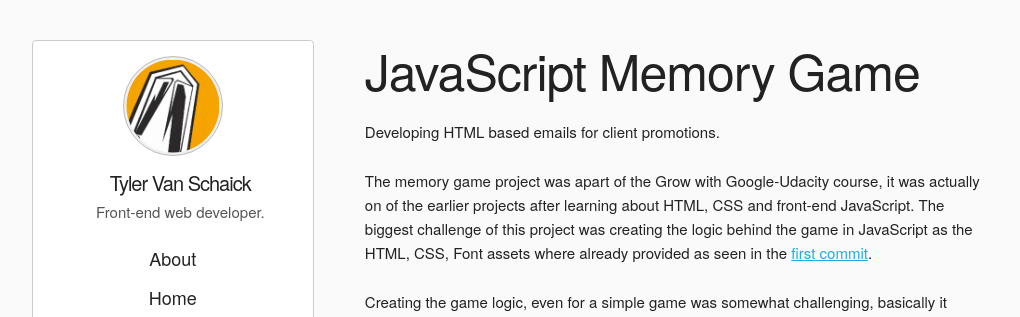
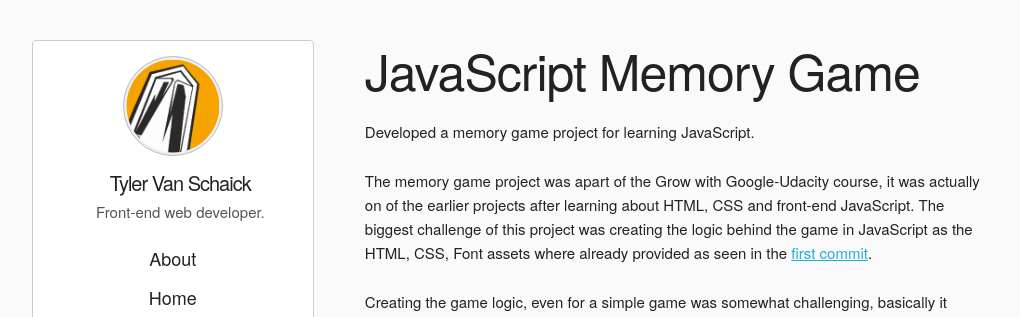
Before and after one commit to tyler-vs/tyler-vs.github.io, a Jekyll site: the page built from _projects/memory-game.md, in a window 1280 px wide. Shown: the top 317 px of the page, without its empty margins (128-1148 px from the left). Built offline with Jekyll 4.4.1, drawn with Linux system fonts in a browser that asks for light colours; nearby versions of some CDN libraries.

Commit message:
Fix: Update post description

```diff
--- a/_projects/memory-game.md
+++ b/_projects/memory-game.md
@@ -5,7 +5,7 @@ image_paths:
   default: img/projects/memory-game-small.jpg
   large: img/projects/memory-game-large.jpg
 image_alt: Screenshot of the memory game project at the start.
-summary: Developing HTML based emails for client promotions.
+summary: Developed a memory game project for learning JavaScript.
 tags: HTML, JavaScript, Grow with Google, CSS
 published: true
 ---
```
